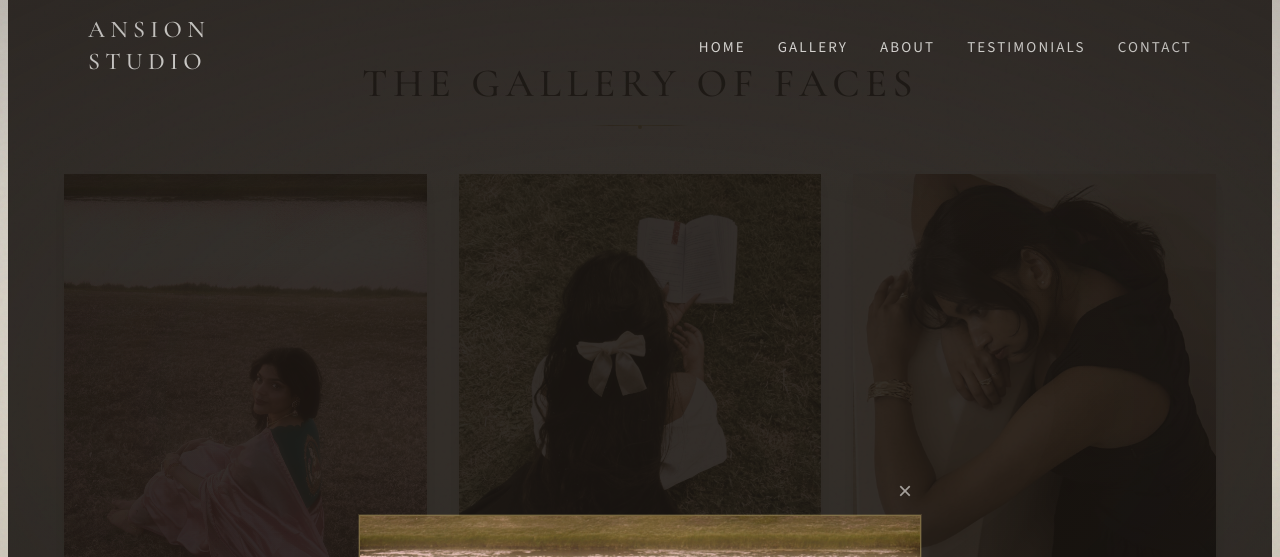
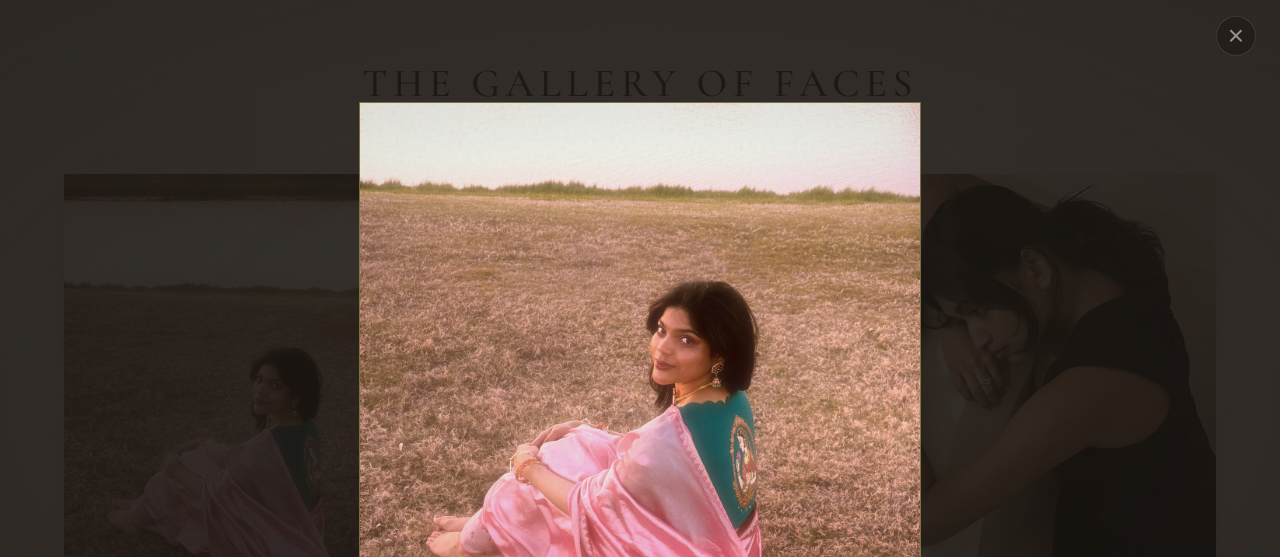
Before and after one commit to ansionstudios-wq/pht, a Next.js app: page / in a window 1280 px wide. Both pictures are taken after a click on the button 245 px from the left and 1213 px from the top of the page. Shown: the part 813-1370 px from the top of the page. Built offline with nearby package versions, Linux system fonts and the light colour scheme.

Commit message:
Done with all checks

```diff
--- a/app/globals.css
+++ b/app/globals.css
@@ -208,6 +208,13 @@ h1, h2, h3, h4, h5, h6 {
   list-style: none;
   margin: 0;
   padding: 0;
+}
+
+button.nav-link {
+  background: none;
+  border: none;
+  padding: 0;
+  cursor: pointer;
 }
 
 .nav-link {
@@ -498,16 +505,18 @@ h1, h2, h3, h4, h5, h6 {
   justify-content: center;
   width: 3rem;
   height: 3rem;
-  color: rgba(250, 248, 245, 0.7);
-  text-decoration: none;
-  border: 1px solid rgba(250, 248, 245, 0.35);
+  color: var(--color-gold-500, #b8a060);
+  background: rgba(26, 21, 18, 0.35);
+  border: 1px solid rgba(184, 160, 96, 0.5);
   border-radius: 50%;
-  transition: color 0.3s ease, border-color 0.3s ease, transform 0.3s ease;
+  cursor: pointer;
+  transition: color 0.3s ease, border-color 0.3s ease, background 0.3s ease, transform 0.3s ease;
 }
 
 .hero-scroll-indicator:hover {
-  color: rgba(250, 248, 245, 0.95);
-  border-color: rgba(250, 248, 245, 0.6);
+  color: #d4c088;
+  border-color: rgba(212, 192, 136, 0.7);
+  background: rgba(26, 21, 18, 0.5);
 }
 
 @media (prefers-reduced-motion: no-preference) {
@@ -1354,6 +1363,7 @@ h1, h2, h3, h4, h5, h6 {
   display: flex;
   flex-direction: column;
   align-items: center;
+  overflow-y: auto;
   opacity: 0;
   transform: scale(0.98);
   transition: opacity 0.35s ease 0.05s, transform 0.35s ease 0.05s;
@@ -1365,26 +1375,29 @@ h1, h2, h3, h4, h5, h6 {
 }
 
 .portrait-modal-close {
-  position: absolute;
-  top: -2.5rem;
-  right: 0;
-  width: 2rem;
-  height: 2rem;
+  position: fixed;
+  top: 1rem;
+  right: 1.5rem;
+  z-index: 2001;
+  width: 2.5rem;
+  height: 2.5rem;
   display: flex;
   align-items: center;
   justify-content: center;
-  font-size: 1.5rem;
+  font-size: 1.75rem;
   font-weight: 300;
   line-height: 1;
-  color: rgba(250, 248, 245, 0.6);
-  background: transparent;
-  border: none;
+  color: rgba(250, 248, 245, 0.7);
+  background: rgba(26, 21, 18, 0.5);
+  border: 1px solid rgba(250, 248, 245, 0.15);
+  border-radius: 50%;
   cursor: pointer;
-  transition: color 0.3s ease;
+  transition: color 0.3s ease, background 0.3s ease;
 }
 
 .portrait-modal-close:hover {
   color: rgba(250, 248, 245, 0.95);
+  background: rgba(26, 21, 18, 0.7);
 }
 
 .portrait-modal-frame {
@@ -1392,13 +1405,15 @@ h1, h2, h3, h4, h5, h6 {
   border: 1px solid rgba(184, 160, 96, 0.6);
   box-shadow: 0 0 0 1px rgba(184, 160, 96, 0.2);
   max-width: 85vmin;
-  max-height: 75vh;
+  max-height: 65vh;
+  flex-shrink: 0;
 }
 
 .portrait-modal-image-wrap {
   position: relative;
   width: 80vmin;
   max-width: 560px;
+  max-height: 65vh;
   aspect-ratio: 4 / 5;
   display: block;
 }
--- a/components/Hero.tsx
+++ b/components/Hero.tsx
@@ -32,14 +32,19 @@ export function Hero({ imageSrc = DEFAULT_IMAGE, imageAlt = "Anusion studio" }:
         <p className="hero-subheading">
         Every glance , every embrace , every fleeting moment - Capturing with honesty , soul and an eye for beautiful
         </p>
-        <a href="#gallery" className="btn-engraved">
+        <button
+          type="button"
+          className="btn-engraved"
+          onClick={() => document.getElementById("gallery")?.scrollIntoView({ behavior: "smooth" })}
+        >
           Enter the gallery
-        </a>
+        </button>
       </div>
-      <a
-        href="#gallery"
+      <button
+        type="button"
         className="hero-scroll-indicator"
         aria-label="Scroll to gallery"
+        onClick={() => document.getElementById("gallery")?.scrollIntoView({ behavior: "smooth" })}
       >
         <svg
           width="28"
@@ -54,7 +59,7 @@ export function Hero({ imageSrc = DEFAULT_IMAGE, imageAlt = "Anusion studio" }:
         >
           <path d="M12 5v14M5 12l7 7 7-7" />
         </svg>
-      </a>
+      </button>
     </section>
   );
 }
--- a/components/Nav.tsx
+++ b/components/Nav.tsx
@@ -1,7 +1,15 @@
 "use client";
 
-import { useEffect, useState } from "react";
+import { useCallback, useEffect, useState } from "react";
 import Link from "next/link";
+
+const NAV_ITEMS = [
+  { label: "Home", target: "hero" },
+  { label: "Gallery", target: "gallery" },
+  { label: "About", target: "about" },
+  { label: "Testimonials", target: "testimonials" },
+  { label: "Contact", target: "contact" },
+];
 
 export function Nav() {
   const [scrolled, setScrolled] = useState(false);
@@ -11,6 +19,13 @@ export function Nav() {
     window.addEventListener("scroll", handleScroll, { passive: true });
     handleScroll();
     return () => window.removeEventListener("scroll", handleScroll);
+  }, []);
+
+  const scrollTo = useCallback((target: string) => {
+    const el = document.getElementById(target);
+    if (el) {
+      el.scrollIntoView({ behavior: "smooth" });
+    }
   }, []);
 
   return (
@@ -24,31 +39,17 @@ export function Nav() {
           <span className="nav-logo-line">studio</span>
         </Link>
         <ul className="nav-links">
-          <li>
-            <a href="#hero" className="nav-link">
-              Home
-            </a>
-          </li>
-          <li>
-            <a href="#gallery" className="nav-link">
-              Gallery
-            </a>
-          </li>
-          <li>
-            <a href="#about" className="nav-link">
-              About
-            </a>
-          </li>
-          <li>
-            <a href="#testimonials" className="nav-link">
-              Testimonials
-            </a>
-          </li>
-          <li>
-            <a href="#contact" className="nav-link">
-              Contact
-            </a>
-          </li>
+          {NAV_ITEMS.map(({ label, target }) => (
+            <li key={target}>
+              <button
+                type="button"
+                className="nav-link"
+                onClick={() => scrollTo(target)}
+              >
+                {label}
+              </button>
+            </li>
+          ))}
         </ul>
       </nav>
     </header>
--- a/components/PortraitModal.tsx
+++ b/components/PortraitModal.tsx
@@ -1,6 +1,7 @@
 "use client";
 
 import { useEffect, useRef, useState } from "react";
+import { createPortal } from "react-dom";
 import Image from "next/image";
 
 export type PortraitModalItem = {
@@ -18,6 +19,11 @@ type PortraitModalProps = {
 export function PortraitModal({ item, onClose }: PortraitModalProps) {
   const overlayRef = useRef<HTMLDivElement>(null);
   const [reveal, setReveal] = useState(false);
+  const [mounted, setMounted] = useState(false);
+
+  useEffect(() => {
+    setMounted(true);
+  }, []);
 
   useEffect(() => {
     if (!item) {
@@ -48,9 +54,9 @@ export function PortraitModal({ item, onClose }: PortraitModalProps) {
     if (e.target === overlayRef.current) onClose();
   };
 
-  if (!item) return null;
+  if (!item || !mounted) return null;
 
-  return (
+  return createPortal(
     <div
       ref={overlayRef}
       className="portrait-modal-overlay"
@@ -61,7 +67,6 @@ export function PortraitModal({ item, onClose }: PortraitModalProps) {
       aria-labelledby="portrait-modal-title"
       aria-describedby="portrait-modal-desc"
     >
-      <div className="portrait-modal">
       <button
         type="button"
         className="portrait-modal-close"
@@ -70,6 +75,7 @@ export function PortraitModal({ item, onClose }: PortraitModalProps) {
       >
         ×
       </button>
+      <div className="portrait-modal">
         <div className="portrait-modal-frame">
           <div className="portrait-modal-image-wrap">
             <Image
@@ -91,6 +97,7 @@ export function PortraitModal({ item, onClose }: PortraitModalProps) {
           </p>
         </div>
       </div>
-    </div>
+    </div>,
+    document.body
   );
 }
```
Lines whose indentation alone changed are shown as unchanged.
